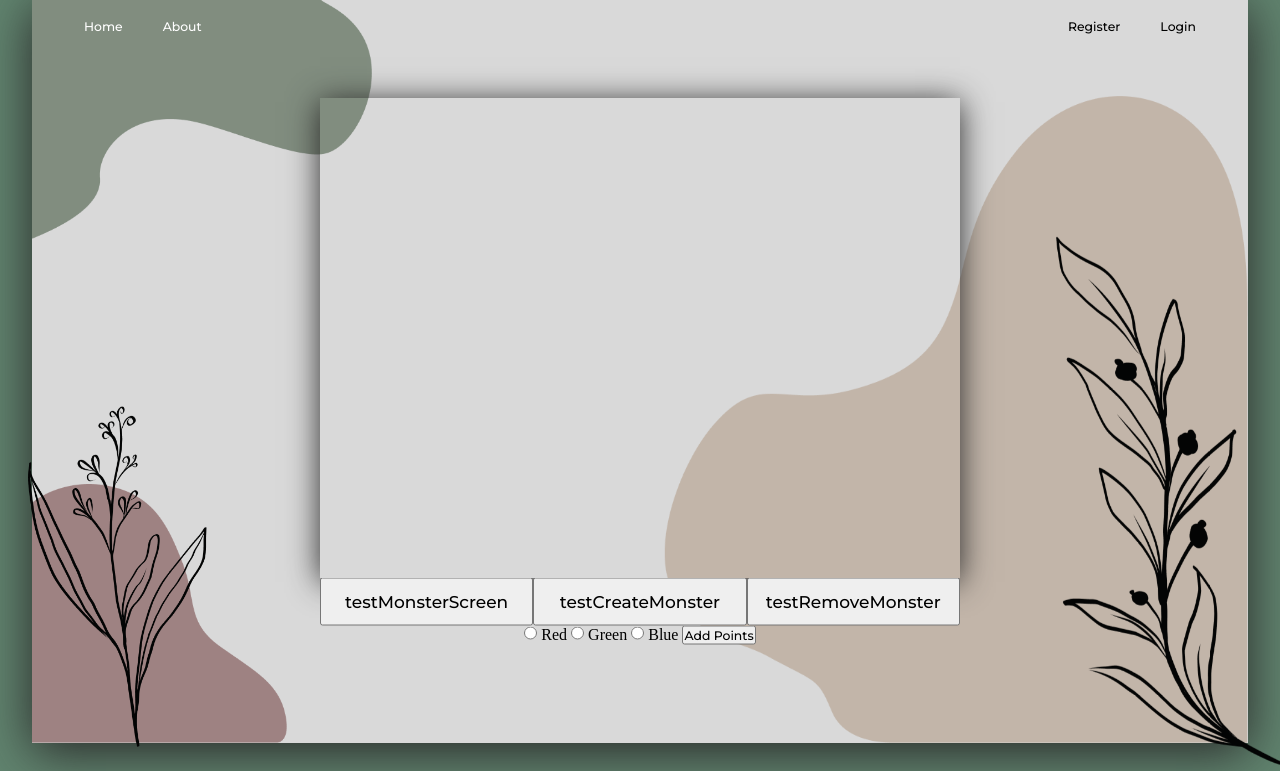
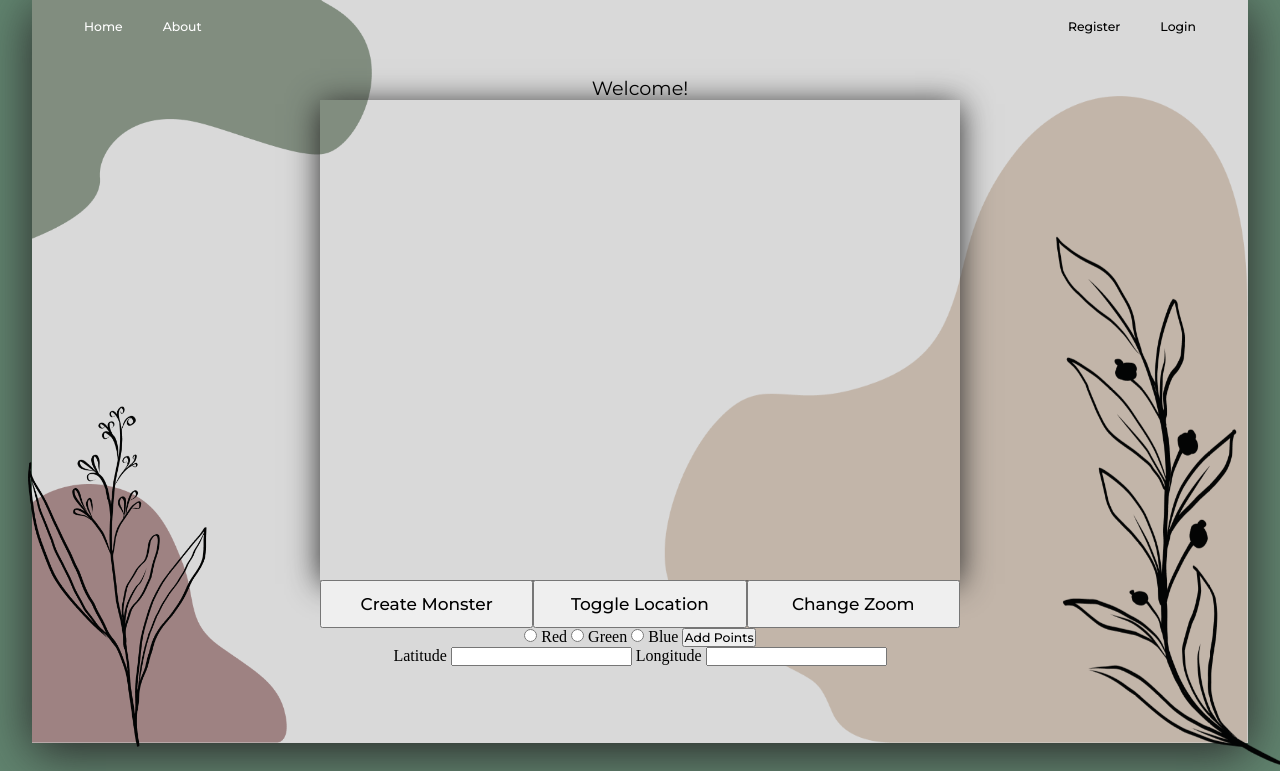
Before and after one commit to KermityOwen/Trash-Muncher-Webapp, a Django app: page /map in a window 1280 px wide. Shown: the part 29-800 px from the top of the page. Run offline with Django 4.2, Linux system fonts and the light colour scheme; parts of the project's set-up code (start-up, migrations or seed data) failed here and were passed over; some libraries are stand-ins or nearby versions; some web fonts are replaced.

Commit message:
Done lots of map functionality Dynamic map updating

```diff
--- a/src/trashsite/static/css/style.css
+++ b/src/trashsite/static/css/style.css
@@ -184,5 +184,8 @@
 
 }
 
-#geobutton {
+#status{
+	font-family: "Montserrat", sans-serif;
+	text-align: center;
+	font-size: larger;
 }
--- a/src/trashsite/static/js/map.js
+++ b/src/trashsite/static/js/map.js
@@ -3,6 +3,9 @@
 var map;
 var monsterArray = [];
 var shapes = [];
+var curLocation = false;
+var zoomedIn = true;
+
 //draws the map onto the screen
 function initMap(){
 //future code for setting current position
@@ -16,6 +19,7 @@
     await getPosition();
   }
   else if(result.state==='denied'){
+    console.log("hi");
     geoButton.style.display = 'inline';
   }
   result.addEventListener('change', async () => {
@@ -50,41 +54,80 @@
   //const webglOverlayView = new google.maps.WebGLOverlayView();
   //webglOverlayView.setMap(map);
 
-  navigator.geolocation.watchPosition(successMove);
+  map.addListener("click",(event) => {
+    let latLng = event.latLng;
+    var clickLat = latLng.lat();
+    var clickLng = latLng.lng();
+    document.getElementById("latitude").value=clickLat;
+    document.getElementById("longitude").value=clickLng;
+  })
+  //will track position
 
-  //gets the monsters to put on the map
-  const url="api/monsters/get-tms";
-  fetch(url,{method:"get"}).then(async function(response){
-    if(response.ok){
-      drawMonsters(await response.json())
-      console.log(monsterArray);
-    }
-    else {throw new Error("very sad didnt work :(" + response.statusText)}
+
+  navigator.geolocation.watchPosition(successMove,failure,{timeout:5000});
+
+  getMonsters().then(response => {
+    if(response!=null){
+    response.forEach(element => {
+      drawMonsters(element);
+    });
+  }
   })
+  setInterval(test,2400);
 }
 
 
-function drawMonsters(monsters){
-  //for (let i= 0; i < markers.length; i++) {
-  //  monsterArray[i].marker.setMap(null);
-  //  shapes[i].setMap(null);
-  //}
-  //shapes=[];
-  //markers=[];
-  monsters.forEach(element => {
+function test(){
+  getMonsters().then(response => {
+    if(response!=null){
+    response.forEach(element => {
+      drawMonsters(element);
+    });
+  }
+  })
+}
+async function getMonsters(){
+  const url="api/monsters/get-tms";
+  const response = await fetch(url, { method: "get" });
+    return await response.json();
+}
 
-    let latitude = element.Latitude;
-    let longitude = element.Longitude;
-    //currently only creates a google map marker, will create a 3d object at a later date which can store id, this cannot.
-    console.log("creating a marker");
+async function setMonster(latitude,longitude){
+  const monster = {"Latitude":latitude,"Longitude":longitude};
+    const url="api/monsters/add-tm";
+    var csrftoken = Cookies.get('csrftoken');
+    const params = {
+      credentials: 'include',
+      body:JSON.stringify(monster),
+      method:"POST",
+      headers: {"X-CSRFToken": csrftoken,"content-type":"application/json"}};
+    return fetch(url,params).then(response => response.json());
+}
+
+function drawMonsters(monster){
+  var done = false;
+  monsterArray.forEach(element => {
+    if(monster.TM_ID==element.monster.TM_ID){
+      element.monster=monster;
+      done = true;
+      if(getRadius(monster).radius!=element.shape.getRadius()/5){
+        var newShape = drawShape(monster);
+        element.shape.setMap(null);
+        element.shape = newShape;
+      }
+      return;
+      }
+    })
+  if(!done){
+    let latitude = monster.Latitude;
+    let longitude = monster.Longitude;
     var marker = new google.maps.Marker({
       position:{lat:latitude,lng:longitude},
       map,
-      title:"id:"+element.TM_ID,
+      //title:"id:"+monster.TM_ID,
     })
-    monsterArray.push({"id":element.TM_ID,"monster":element,"marker":marker})
-
-    drawShape(element);
+    var shape = drawShape(monster);
+    monsterArray.push({"id":monster.TM_ID,"monster":monster,"marker":marker,"shape":shape})
 
     marker.addListener("click", () => {
       //temporary fix for events triggering multiple times when clicking on the markers. Will only be able to press once in final code
@@ -95,7 +138,7 @@
       monsterArray.forEach(element => {
         if(element.marker==marker){
           let monster = element.monster;
-          document.getElementById("showPoints").textContent="Red Team Points:"+monster.Team1_Score+"Green Team Points:"+monster.Team2_Score+"Blue Team Points"+ monster.Team3_Score
+          document.getElementById("status").textContent="Red Team Points:"+monster.Team1_Score+" Green Team Points:"+monster.Team2_Score+" Blue Team Points:"+ monster.Team3_Score
           console.log("you have clicked on marker with id: "+element.id);
 
           //bit of a jank system, button press is done here instead of the usual onclick="" stuff
@@ -110,21 +153,21 @@
             updateScore(monster.TM_ID,scoreInc).then(response =>{
               element.monster = response;
               monster = response;
-              document.getElementById("showPoints").textContent="Red Team Points:"+monster.Team1_Score+"Green Team Points:"+monster.Team2_Score+"Blue Team Points"+ monster.Team3_Score
-              //drawMonsters();
+              document.getElementById("status").textContent=" Red Team Points:"+monster.Team1_Score+" Green Team Points:"+monster.Team2_Score+" Blue Team Points:"+ monster.Team3_Score
+              drawMonsters(monster);
             })
           })
         }
       });
     });
-  });
+  }
 }
 
-function drawShape(monster){
-  var circleColour = "#000000";
+function getRadius(monster){
+  var colour = "#000000";
   var radius;
-  if(monster.Team1_Score>monster.Team2_Score && monster.Team1_Score>monster.Team2_Score){
-    circleColour="#FF0000";
+  if(monster.Team1_Score>monster.Team2_Score && monster.Team1_Score>monster.Team3_Score){
+    colour="#FF0000";
     if(monster.Team2_Score>monster.Team3_Score){
       radius=monster.Team1_Score-monster.Team2_Score;
     }
@@ -133,7 +176,7 @@
     }
   }
   else if(monster.Team2_Score>monster.Team1_Score && monster.Team2_Score>monster.Team3_Score){
-    circleColour="#00ff00";
+    colour="#00ff00";
     if(monster.Team1_Score>monster.Team3_Score){
       radius=monster.Team2_Score-monster.Team1_Score;
     }
@@ -142,7 +185,7 @@
     }
   }
   else if(monster.Team3_Score>monster.Team1_Score && monster.Team3_Score>monster.Team2_Score){
-    circleColour="#0000ff";
+    colour="#0000ff";
     if(monster.Team1_Score>monster.Team2_Score){
       radius=monster.Team3_Score-monster.Team1_Score;
     }
@@ -151,29 +194,36 @@
     }
   }
   else{radius=0};
-  console.log(circleColour);
+  return {"colour": colour,"radius":radius};
+}
+
+function drawShape(monster){
+  let data = getRadius(monster);
+  circleColour=data.colour;
+  radius=data.radius;
   var shape = new google.maps.Circle({
     map:map,
     fillColor:circleColour,
     center:{lat:monster.Latitude,lng:monster.Longitude},
     radius:radius*5});
-    shapes.push(shape);
+  return shape;
 }
 
+
 function createMonster(){ //there will be a button to press instead at later date
-  const monster = {"Latitude":50.73646948193597,"Longitude":-3.5317420013942633};
-  const url="api/monsters/add-tm";
-  var csrftoken = Cookies.get('csrftoken');
-  const params = {credentials: 'include',body:JSON.stringify(monster),method:"POST",headers: {"X-CSRFToken": csrftoken,"content-type":"application/json"}};
-  fetch(url,params).then(async function(response){
-    if(response.ok){
-      //return response.json()
-      console.log(await response.json());
-    }
-    else {throw new Error("very sad didnt work :(" + response.statusText)}
-  });
+  let latitude = document.getElementById("latitude").value
+  let longitude = document.getElementById("longitude").value
+  document.getElementById("status").textContent="New monster created!"
+  if(latitude == null || longitude == null){
+    console.log("invalid input");
+  }
+  else{
+    setMonster(latitude,longitude).then(response => {
+      drawMonsters(response);
+    })
+  }
+
 }
-
 
 
 async function updateScore(id,scores){
@@ -184,61 +234,56 @@
   return fetch(url,params).then(response => response.json());
 }
 
-//mostly a test thing, dont think its going to be used
+function toggleLocation(){
+  if(curLocation==false) {
+    curLocation = true;
+    console.log("enabled");
+  }
+  else if(curLocation==true) curLocation = false;
+}
 
-function placeMonster(){ //need to add parameters once working
-  //creates a form to add a monster to the map
-  if(document.getElementById("form")){
+function changeZoom() {
+  if(zoomedIn){
+      if(map.getZoom()>15){
 
+          google.maps.event.addListenerOnce(map, 'zoom_changed', function(event) {
+          changeZoom();
+      });
+      setTimeout(function(){map.setZoom(map.getZoom()-1)},80);
+      }
+      else{
+          zoomedIn=false;
+      }
   }
   else{
-    const form = document.createElement("form");
-    form.action="/map";
-    form.id="form";
-    form.method="post";
-
-    const label = document.createElement("label");
-    label.for="lat";
-    label.textContent="Latitude";
-    form.append(label);
-    const lat = document.createElement("input");
-    lat.name="lat";
-    lat.id = "lat";
-    lat.value=50.73646948193597;
-    lat.readOnly = true;
-    form.append(lat);
-    form.append(document.createElement("br"));
-
-    const label2 = document.createElement("label");
-    label2.for="lng";
-    label2.textContent="Longitude";
-    form.append(label2);
-    const lng = document.createElement("input");
-    lng.name="lat";
-    lng.value=-3.5317420013942633;
-    lng.readOnly = true;
-    form.append(lng);
-    form.append(document.createElement("br"));
-
-    const button = document.createElement("input");
-    button.type="submit";
-    button.value="Submit";
-    form.append(button);
-    document.body.append(form);
+      if(map.getZoom()<18){
+          google.maps.event.addListenerOnce(map, 'zoom_changed', function(event) {
+              changeZoom();
+          });
+          setTimeout(function(){map.setZoom(map.getZoom()+1)},80);
+      }
+      else{
+          zoomedIn=true;
+      }
   }
 }
 
+
+
 function successMove(position){ //will handle distances from monsters to player
+  console.log(curLocation);
   var latitude = position.coords.latitude;
   var longitude = position.coords.longitude;
-  //console.log("latitude:"+latitude+" longitude:"+longitude);
-  //map.panTo({lat:latitude,lng:longitude});
+  if(curLocation==true){
+    console.log(latitude,longitude);
+    map.panTo({lat:latitude,lng:longitude});
+  }
+  else{
+    map.panTo({lat:50.73646948193597,lng:-3.5317420013942633})
+  }
 }
 function success(position){ //will handle distances from monsters to player
-  var latitude = position.coords.latitude;
-  var longitude = position.coords.longitude;
-  //console.log("latitude:"+latitude+" longitude:"+longitude);
-  //map.panTo({lat:latitude,lng:longitude});
+  return position.coords
 }
 function failure(){
   return [50.73646948193597, -3.5317420013942633]
--- a/src/trashsite/templates/trashsite/map.html
+++ b/src/trashsite/templates/trashsite/map.html
@@ -4,7 +4,6 @@
 <html>
   <head>
 	<title>Map :)</title>
-	<script src="https://polyfill.io/v3/polyfill.min.js?features=default"></script>
   <script src="https://cdn.jsdelivr.net/npm/js-cookie@3.0.1/dist/js.cookie.min.js"></script>
 
 	<link rel="stylesheet" type="text/css" href={% static "css/style.css" %}>
@@ -13,12 +12,13 @@
 	<body>
     <!--The div element for the map -->
     <div class="map-modal">
+      <p id="status">Welcome!</p>
       <div id="map">
       </div>
       <div class="below_map">
-        <button onclick="placeMonster()" class="mapButton">testMonsterScreen</button>
-        <button onclick="createMonster()" class="mapButton">testCreateMonster</button>
-        <button class="mapButton" onclick = "getMonsters()">testRemoveMonster</button>
+        <button onclick="createMonster()" class="mapButton">Create Monster</button>
+        <button onclick="toggleLocation()" class="mapButton">Toggle Location</button>
+        <button class="mapButton" onclick = "changeZoom()">Change Zoom</button>
         <p id="showPoints"></p>
         <input type="radio" name = "points" id="red" value="red_team">
         <label for="red">Red</label>
@@ -27,6 +27,13 @@
         <input type="radio" name = "points" id="blue" value="blue_team">
         <label for="blue">Blue</label>
         <button id="enterScore">Add Points</button>
+        <br>
+        <label for="latitude">Latitude</label>
+        <input type="text" class="position" id="latitude" readonly>
+        <label for="longitude">Longitude</label>
+        <input type="text" class="position" id="longitude"readonly>
+
+
       </div>
     </div>
 
```
